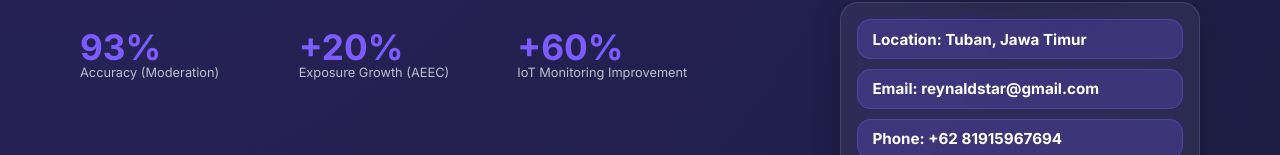
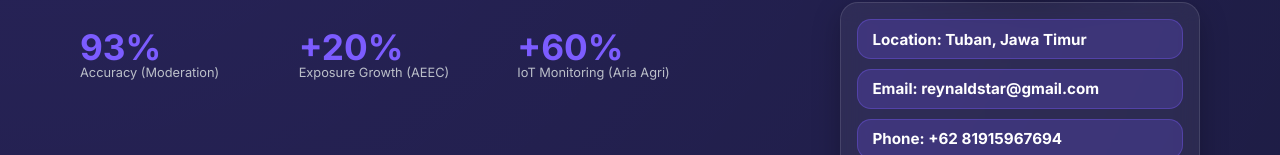
Before and after one commit to Loverzzz/newReynaldo-portoflio, a React (Vite) app: page / in a window 1280 px wide. Shown: the part 438-593 px from the top of the page. Built offline with nearby package versions, Linux system fonts and the light colour scheme.

Commit message:
chore: tidy IoT highlight label (Aria Agri)

```diff
--- a/src/data.ts
+++ b/src/data.ts
@@ -55,7 +55,7 @@ export const profile: Profile = {
   highlights: [
     { label: "Accuracy (Moderation)", value: "93%" },
     { label: "Exposure Growth (AEEC)", value: "+20%" },
-    { label: "IoT Monitoring Improvement", value: "+60%" },
+    { label: "IoT Monitoring (Aria Agri)", value: "+60%" },
   ],
 };
 
```
